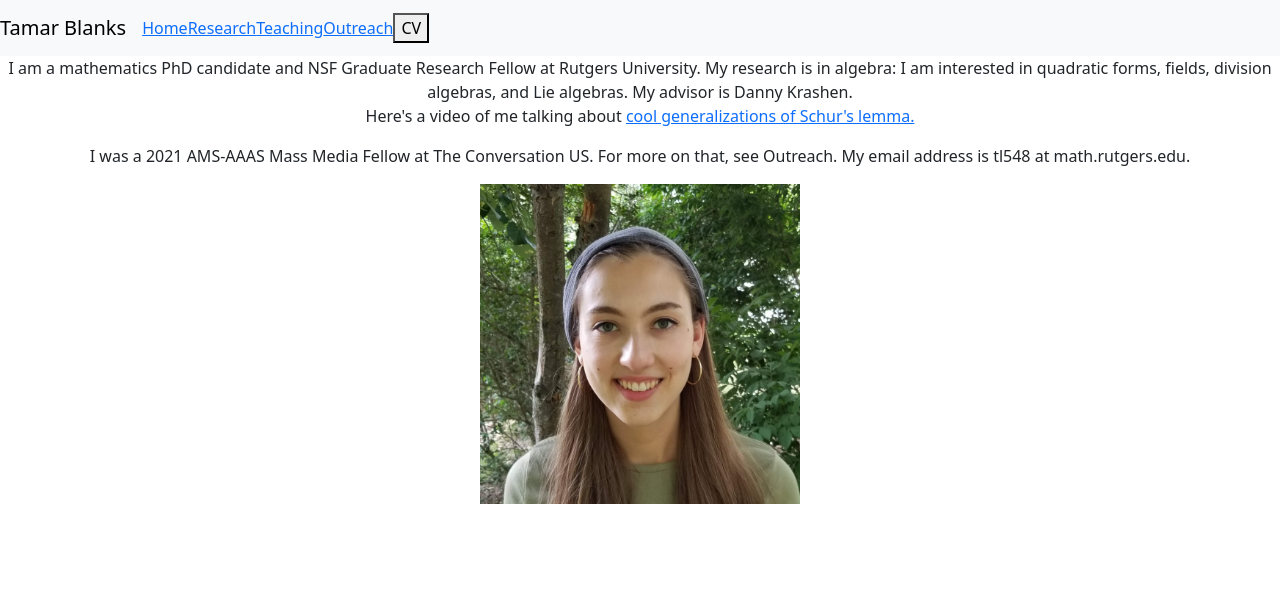
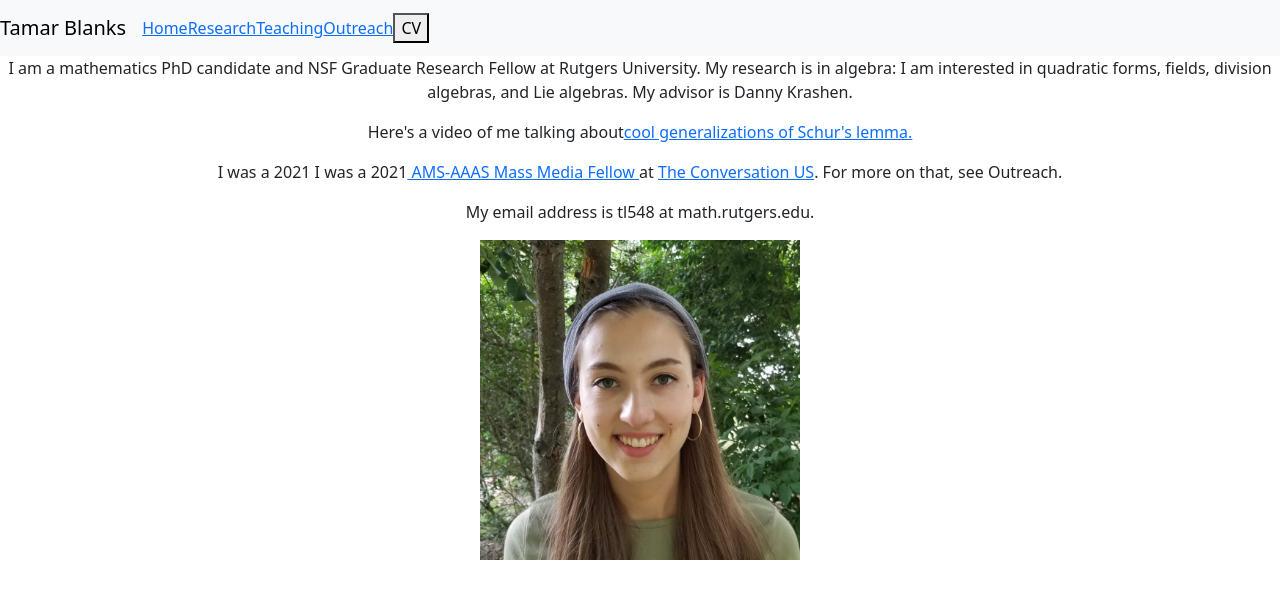
Before and after one commit to AvivaRubenstein/Tamar-Blanks, a React (Create React App) app: page / in a window 1280 px wide. Shown: the top 598 px of the page. Built offline with nearby package versions, Linux system fonts and the light colour scheme.

Commit message:
adding links to Home page

```diff
--- a/src/components/pages/Home.js
+++ b/src/components/pages/Home.js
@@ -8,13 +8,23 @@ const styles = {
 export default function Home() {
     return (
         <div>
-        <p>I am a mathematics PhD candidate and NSF Graduate Research Fellow at Rutgers University. My research is in algebra: I am interested in quadratic forms, fields, division algebras, and Lie algebras. My advisor is Danny Krashen.
-        <p>Here's a video of me talking about <a href="https://youtu.be/4AU8raNO7jE">cool generalizations of Schur's lemma.</a></p>
+        <p>I am a mathematics PhD candidate and NSF Graduate Research Fellow at Rutgers University. My research is in algebra: I am interested in quadratic forms, fields, division algebras, and Lie algebras.
+            My advisor is Danny Krashen.
+        </p>
 
+        <p>Here's a video of me talking about
+            <a href="https://youtu.be/4AU8raNO7jE">cool generalizations of Schur's lemma.</a>
+        </p>
 
-I was a 2021 AMS-AAAS Mass Media Fellow at The Conversation US. For more on that, see Outreach.
-
-My email address is tl548 at math.rutgers.edu.</p>
+<p>
+I was a 2021 I was a 2021
+<a href="https://www.aaas.org/programs/mass-media-fellowship/tamar-lichter-blanks"> AMS-AAAS Mass Media Fellow </a>
+at <a href="https://theconversation.com/us"> The Conversation US</a>
+. For more on that, see Outreach.
+</p>
+<p>
+My email address is tl548 at math.rutgers.edu.
+</p>
         <img src={photo} alt="photo" style={styles.photo}></img>
         </div>
     )
```
